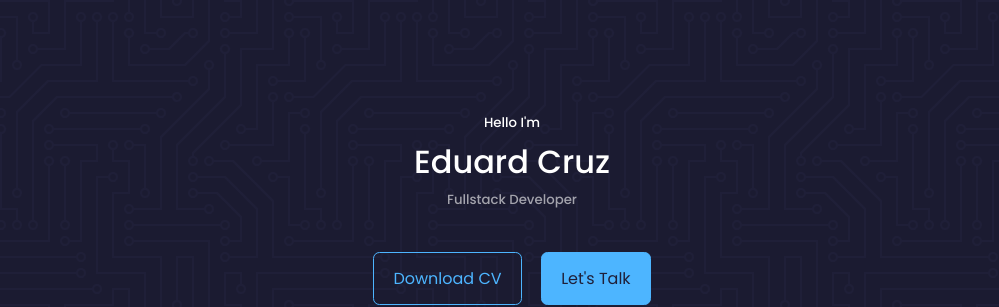
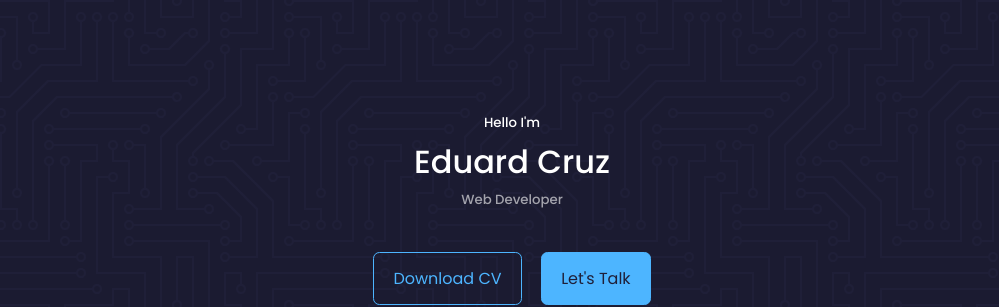
Before and after one commit to Dev-eCorp/reactPortfolioWithVite, a React (Vite) app: page / in a window 1280 px wide. Shown: the top 307 px of the page, without its empty margins (128-1127 px from the left). Built offline with nearby package versions, Linux system fonts and the light colour scheme.

Commit message:
[Update] Se cambia texto de puesto de Fullstack Developer a Web Developer

```diff
--- a/src/components/header/Header.jsx
+++ b/src/components/header/Header.jsx
@@ -12,7 +12,7 @@ const Header = () => {
             <div className="container header__container">
                 <h5>{t("header.headerMain.hello")}</h5>
                 <h1>Eduard Cruz</h1>
-                <h5 className="text-light">Fullstack Developer</h5>
+                <h5 className="text-light">Web Developer</h5>
                 <CTA />
                 <HeaderSocials />
                 <div className="me">
```
